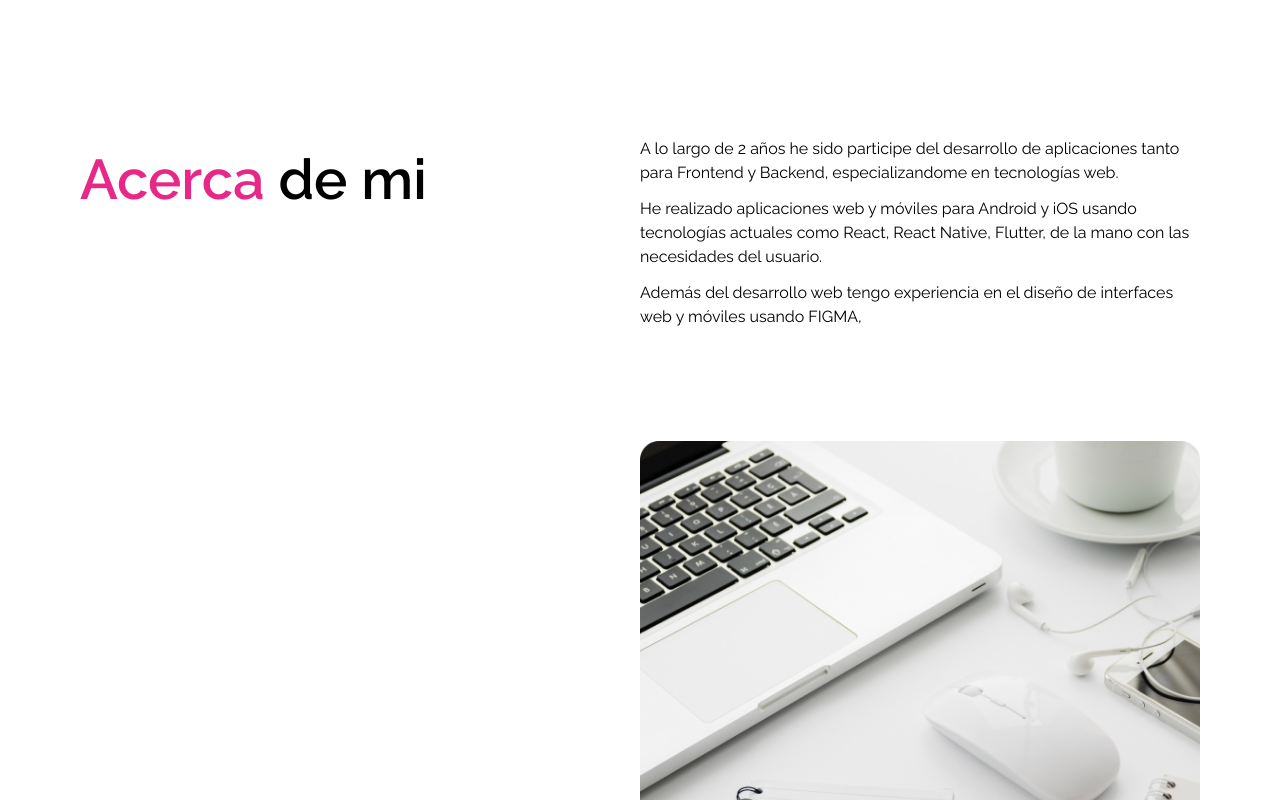
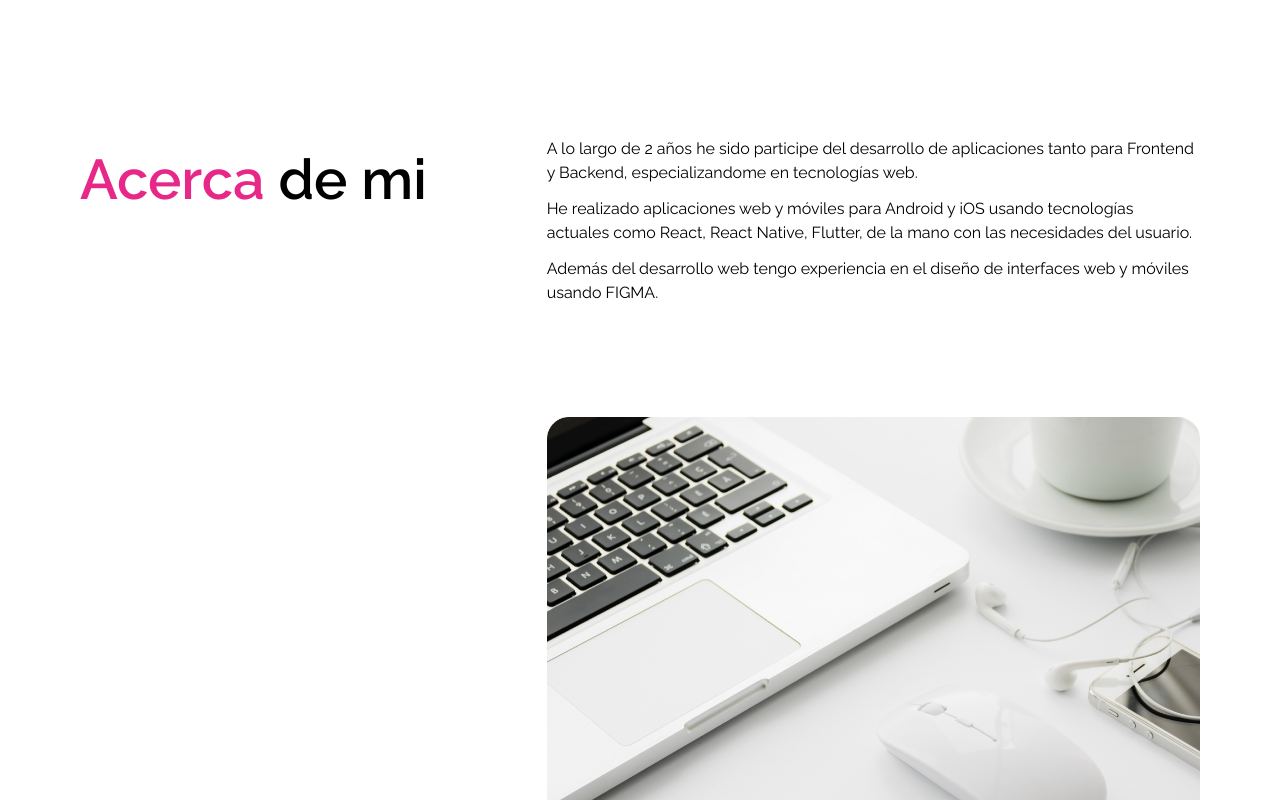
Before and after one commit to Oscar-Espana/Oscar-Espana-Website, a Next.js app: page / in a window 1280 px wide. Shown: the part 2740-3540 px from the top of the page. Built offline with nearby package versions, Linux system fonts and the light colour scheme; what tailwindcss-writing-mode would draw is missing.

Commit message:
add animation in AboutMe section

```diff
--- a/components/AboutMe/index.jsx
+++ b/components/AboutMe/index.jsx
@@ -1,17 +1,41 @@
-import React from "react";
+import React, { useEffect, useRef } from "react";
 import Image from "next/image";
+import gsap from "gsap";
+import { ScrollTrigger } from "gsap/dist/ScrollTrigger";
+
+gsap.registerPlugin(ScrollTrigger);
 
 const AboutMe = () => {
+  const aboutMeSectionRef = useRef(null);
+  const titleRef = useRef(null);
+
+  useEffect(() => {
+    ScrollTrigger.matchMedia({
+      "(min-width: 768px)": function () {
+        gsap.to(titleRef.current, {
+          scrollTrigger: {
+            trigger: aboutMeSectionRef.current,
+            pin: titleRef.current,
+            pinSpacing: false,
+            scrub: 3,
+            start: "top top+=100",
+            end: () => "bottom top+=160",
+            anticipatePin: 1,
+          },
+        });
+      },
+    });
+  }, []);
   return (
     <section id="aboutMe" className="bg-white py-24 md:py-28 lg:py-36">
-      <div className="container grid grid-cols-12 ">
+      <div ref={aboutMeSectionRef} className="container grid grid-cols-12 ">
         <div className="col-span-12 md:col-span-5">
-          <h2>
+          <h2 ref={titleRef}>
             <span className="text-primary">Acerca</span> de mi
           </h2>
         </div>
-        <div className="col-span-12 md:col-start-7 flex flex-col justify-center">
-          <div className="space-y-3 mb-16 md:mb-28">
+        <div className="col-span-12  md:col-span-7 md:col-start-6 flex flex-col justify-center">
+          <div className="space-y-3 mb-16 mt-6 md:mt-0 md:mb-28">
             <p>
               A lo largo de 2 años he sido participe del desarrollo de
               aplicaciones tanto para Frontend y Backend, especializandome en
@@ -24,7 +48,7 @@ const AboutMe = () => {
             </p>
             <p>
               Además del desarrollo web tengo experiencia en el diseño de
-              interfaces web y móviles usando FIGMA,
+              interfaces web y móviles usando FIGMA.
             </p>
           </div>
           <Image
--- a/pages/index.js
+++ b/pages/index.js
@@ -20,6 +20,8 @@ export default function Home() {
       <Skills />
       <Technologies />
       <AboutMe />
+      <Technologies />
+
       {/* <Animated /> */}
     </div>
   );
```
